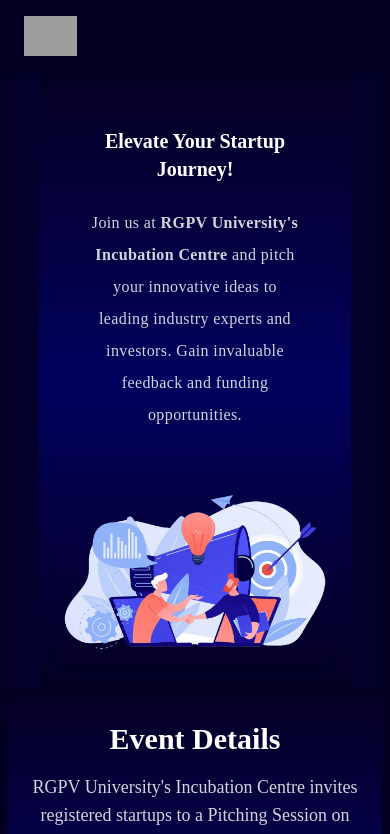
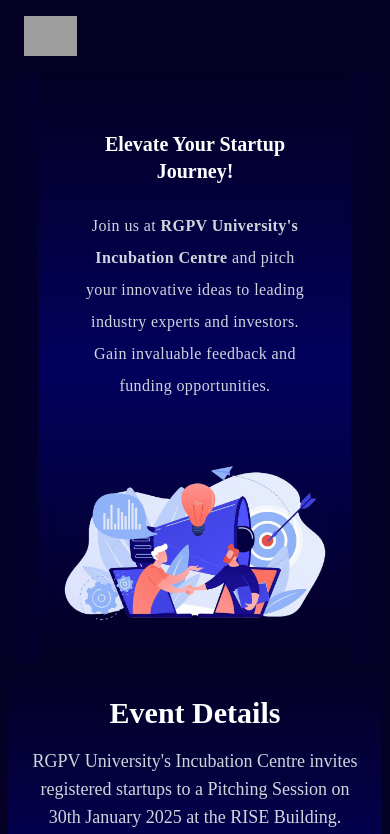
Before and after one commit to 2005pavitra/Event-Page, a React (Vite) app: page /eventdetails in a window 390 px wide. Shown: the top 834 px of the page. Built offline with nearby package versions, Linux system fonts and the light colour scheme; grey boxes are pictures that could not be loaded.

Commit message:
Update EventDetails.jsx

```diff
--- a/src/EventDetails.jsx
+++ b/src/EventDetails.jsx
@@ -85,7 +85,7 @@
 
       {/* Event Banner Section */}
       <section className="banner w-5/6 text-center relative flex flex-col lg:flex-row items-center justify-center gap-4 lg:gap-8 py-6 px-4 mx-auto min-h-[70vh] bg-gradient-to-b from-[#040023] via-[#01015e] to-[#040023]">
-        <div className="relative z-2 text-white py-8 px-8 lg:py-20 lg:px-10 flex flex-col items-start justify-center gap-6 lg:w-1/2">
+        <div className="relative z-2 text-white py-8 px-6 lg:py-20 lg:px-10 flex flex-col items-start justify-center gap-6 lg:w-1/2">
           <h2 className="text-xl lg:text-3xl font-bold text-center lg:text-left leading-snug">
             Elevate Your Startup Journey!
           </h2>
```
